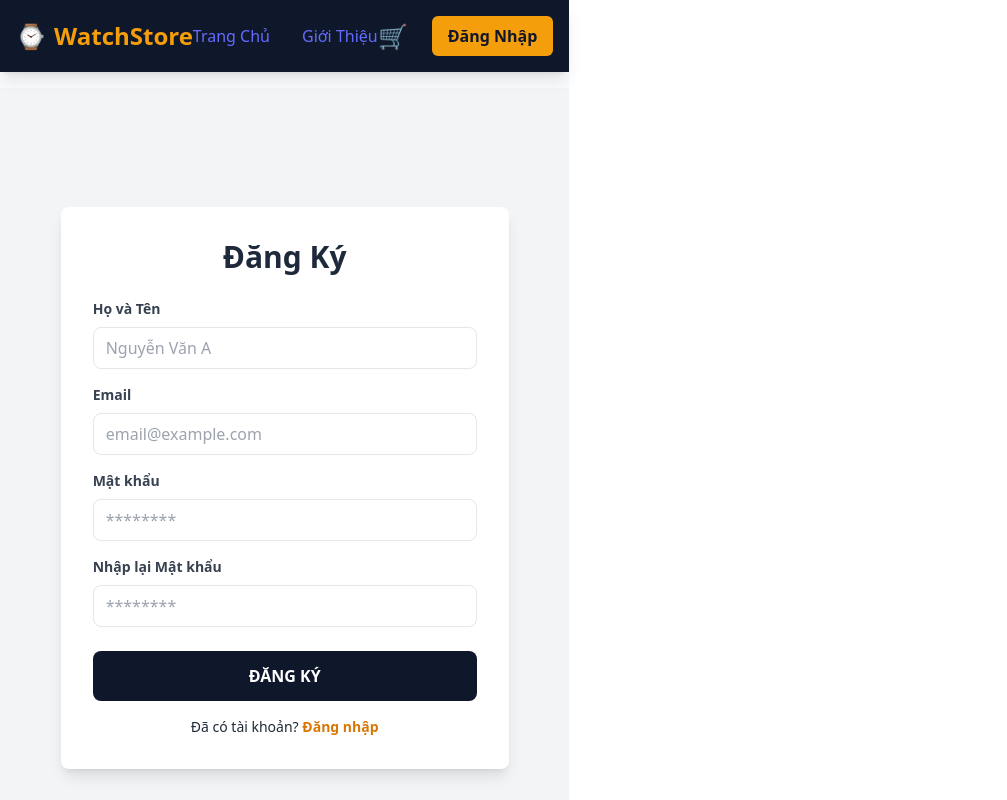
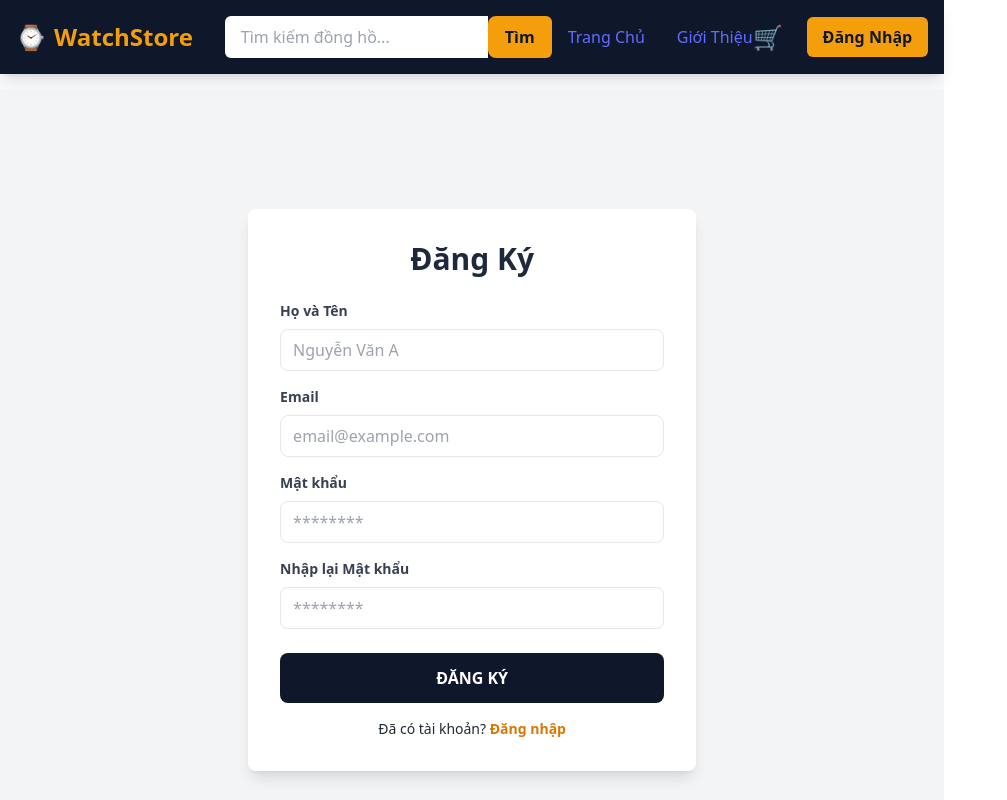
Before and after one commit to b22dccn256/WatchStore-Project, a React (Vite) app in the folder client/: page /register in a window 1280 px wide. Shown: the top 800 px of the page, without its empty margins (0-1007 px from the left). Built offline with nearby package versions, Linux system fonts and the light colour scheme.

Commit message:
Add Product Search Feature

```diff
--- a/client/src/App.jsx
+++ b/client/src/App.jsx
@@ -27,6 +27,9 @@ function App() {
           <main className="py-4">
             <Routes>
               <Route path="/" element={<HomePage />} />
+              {/* THÊM ROUTE TÌM KIẾM: Nó vẫn dùng HomePage để hiển thị */}
+              <Route path="/search/:keyword" element={<HomePage />} />
+
               <Route path="/product/:id" element={<ProductPage />} />
               <Route path="/cart" element={<CartPage />} />
               <Route path="/login" element={<LoginPage />} />
@@ -43,6 +46,8 @@ function App() {
               <Route path="/admin/products" element={<ProductListPage />} />
               <Route path="/admin/product/:id/edit" element={<ProductEditPage />} />
               <Route path="/admin/orders" element={<OrderListPage />} />
+
+
             </Routes>
           </main>
 
--- a/client/src/components/Header.jsx
+++ b/client/src/components/Header.jsx
@@ -1,6 +1,7 @@
 import { useContext, useState, useEffect } from 'react';
 import { Link, useNavigate } from 'react-router-dom';
 import { CartContext } from '../context/CartContext';
+import SearchBox from './SearchBox';
 
 const Header = () => {
     const { cartItems } = useContext(CartContext);
@@ -27,9 +28,13 @@ const Header = () => {
         <header className="bg-slate-900 text-white shadow-lg sticky top-0 z-50">
             <div className="container mx-auto px-4 py-4 flex justify-between items-center">
                 {/* Logo */}
-                <Link to="/" className="text-2xl font-bold text-amber-500 flex items-center gap-2">
-                    <span>⌚</span> WatchStore
+                <Link to="/" className="text-2xl font-bold text-amber-500 flex items-center gap-2 mr-4">
+                    <span>⌚</span> <span className="hidden sm:block">WatchStore</span>
                 </Link>
+
+                <div className="hidden sm:block flex-grow">
+                    <SearchBox />
+                </div>
 
                 {/* Menu giữa */}
                 <nav className="hidden md:flex space-x-8 font-medium">
@@ -87,6 +92,12 @@ const Header = () => {
                     )}
                 </div>
             </div>
+
+            {/* 3. (Tùy chọn) Thanh tìm kiếm cho Mobile hiển thị bên dưới */}
+            <div className="sm:hidden px-4 pb-4">
+                <SearchBox />
+            </div>
+
         </header>
     );
 };
--- /dev/null
+++ b/client/src/components/SearchBox.jsx
@@ -0,0 +1,37 @@
+import { useState } from 'react';
+import { useNavigate } from 'react-router-dom';
+
+const SearchBox = () => {
+    const [keyword, setKeyword] = useState('');
+    const navigate = useNavigate();
+
+    const submitHandler = (e) => {
+        e.preventDefault();
+        if (keyword.trim()) {
+            // Điều hướng sang trang chủ kèm từ khóa
+            navigate(`/search/${keyword}`);
+        } else {
+            navigate('/');
+        }
+    };
+
+    return (
+        <form onSubmit={submitHandler} className="flex flex-grow max-w-lg mx-4">
+            <input
+                type="text"
+                name="q"
+                onChange={(e) => setKeyword(e.target.value)}
+                placeholder="Tìm kiếm đồng hồ..."
+                className="w-full px-4 py-2 rounded-l-md text-gray-800 focus:outline-none focus:ring-2 focus:ring-amber-500"
+            />
+            <button
+                type="submit"
+                className="bg-amber-500 text-slate-900 px-4 py-2 rounded-r-md font-bold hover:bg-amber-600 transition"
+            >
+                Tìm
+            </button>
+        </form>
+    );
+};
+
+export default SearchBox;
--- a/client/src/pages/HomePage.jsx
+++ b/client/src/pages/HomePage.jsx
@@ -1,20 +1,45 @@
 import { useState, useEffect } from 'react';
 import axios from 'axios';
-import { Link } from 'react-router-dom';
+import { Link, useParams } from 'react-router-dom';
+
 
 const HomePage = () => {
+    const { keyword } = useParams(); // <--- 2. Lấy keyword từ URL
     const [products, setProducts] = useState([]);
+    const [loading, setLoading] = useState(true);
+    const [error, setError] = useState(null);
 
     useEffect(() => {
         const fetchProducts = async () => {
-            const { data } = await axios.get('http://localhost:5000/api/products');
-            setProducts(data);
+            setLoading(true);
+            try {
+                // 3. Logic gọi API: Nếu có keyword thì thêm vào URL
+                const url = keyword
+                    ? `http://localhost:5000/api/products?keyword=${keyword}`
+                    : 'http://localhost:5000/api/products';
+
+                const { data } = await axios.get(url);
+                setProducts(data);
+                setLoading(false);
+            } catch (err) {
+                setError(err.message);
+                setLoading(false);
+            }
         };
+
         fetchProducts();
-    }, []);
+    }, [keyword]); // <--- 4. Chạy lại useEffect mỗi khi keyword thay đổi
 
     return (
         <div className="container mx-auto px-4 py-8">
+            {/* Nếu đang tìm kiếm thì hiện nút quay lại */}
+            {keyword && (
+                <Link to="/" className="inline-block mb-4 text-slate-600 hover:text-amber-600">← Quay lại tất cả sản phẩm</Link>
+            )}
+
+            <h1 className="text-2xl font-bold border-l-4 border-amber-500 pl-4 mb-8 text-slate-800">
+                {keyword ? `Kết quả tìm kiếm: "${keyword}"` : 'Sản Phẩm Mới Nhất'}
+            </h1>
             <h2 className="text-2xl font-bold text-gray-800 mb-6 border-l-4 border-amber-500 pl-3">Sản Phẩm Mới Nhất</h2>
             <div className="grid grid-cols-1 sm:grid-cols-2 md:grid-cols-3 lg:grid-cols-4 gap-6">
                 {products.map((product) => (
```
Also changed, not shown: 1 other file (tests, documents, lock files or other folders).
